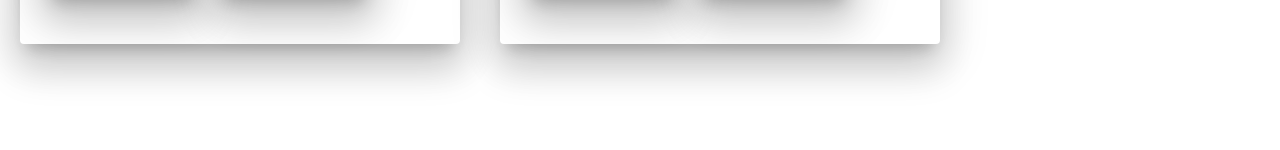
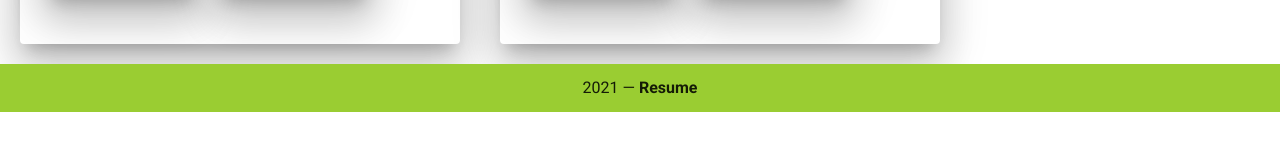
Before and after one commit to rutvij26/resume, a Vue app: page / in a window 1280 px wide. Shown: the part 548-698 px from the top of the page. Built offline with nearby package versions, Linux system fonts and the light colour scheme.

Commit message:
Footer Done

```diff
--- a/src/App.vue
+++ b/src/App.vue
@@ -2,6 +2,7 @@
  <v-app>
    <NavBar />
    <Home />
+   <Footer />
  </v-app>
 </template>
 
@@ -9,13 +10,14 @@
 
 import NavBar from './components/NavBar';
 import Home from'./components/HomePage';
-
+import Footer from'./components/Footer';
 export default {
   name: 'App',
 
   components: {
     NavBar,
-    Home
+    Home,
+    Footer
   },
 
   data: () => ({
--- /dev/null
+++ b/src/components/Footer.vue
@@ -0,0 +1,16 @@
+<template>
+  <v-footer padless>
+    <v-col
+      class="text-center"
+      cols="12"
+    >
+      {{ new Date().getFullYear() }} — <strong>Resume</strong>
+    </v-col>
+  </v-footer>
+</template>
+
+<style>
+.text-center{
+    background-color:yellowgreen;
+}
+</style>
```
